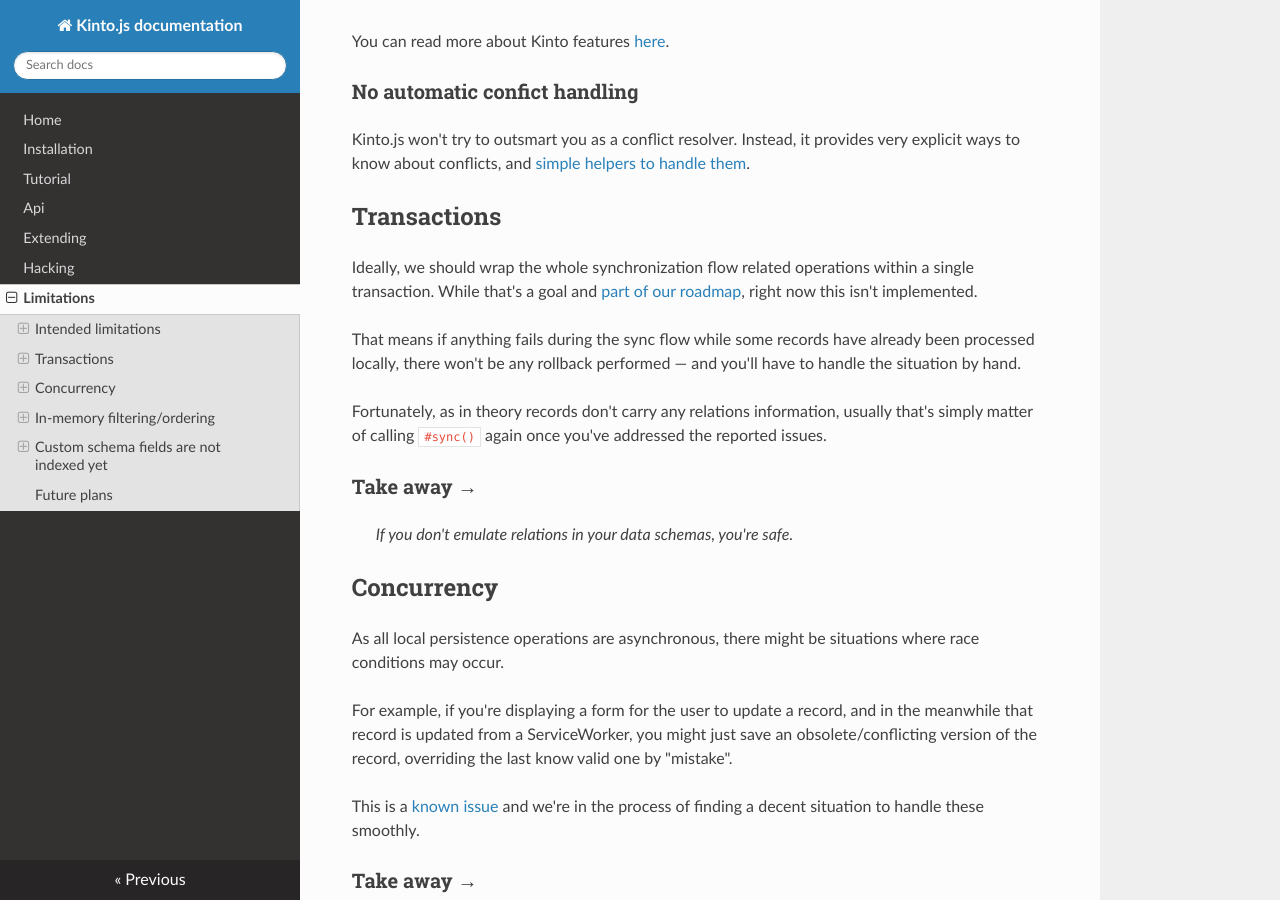
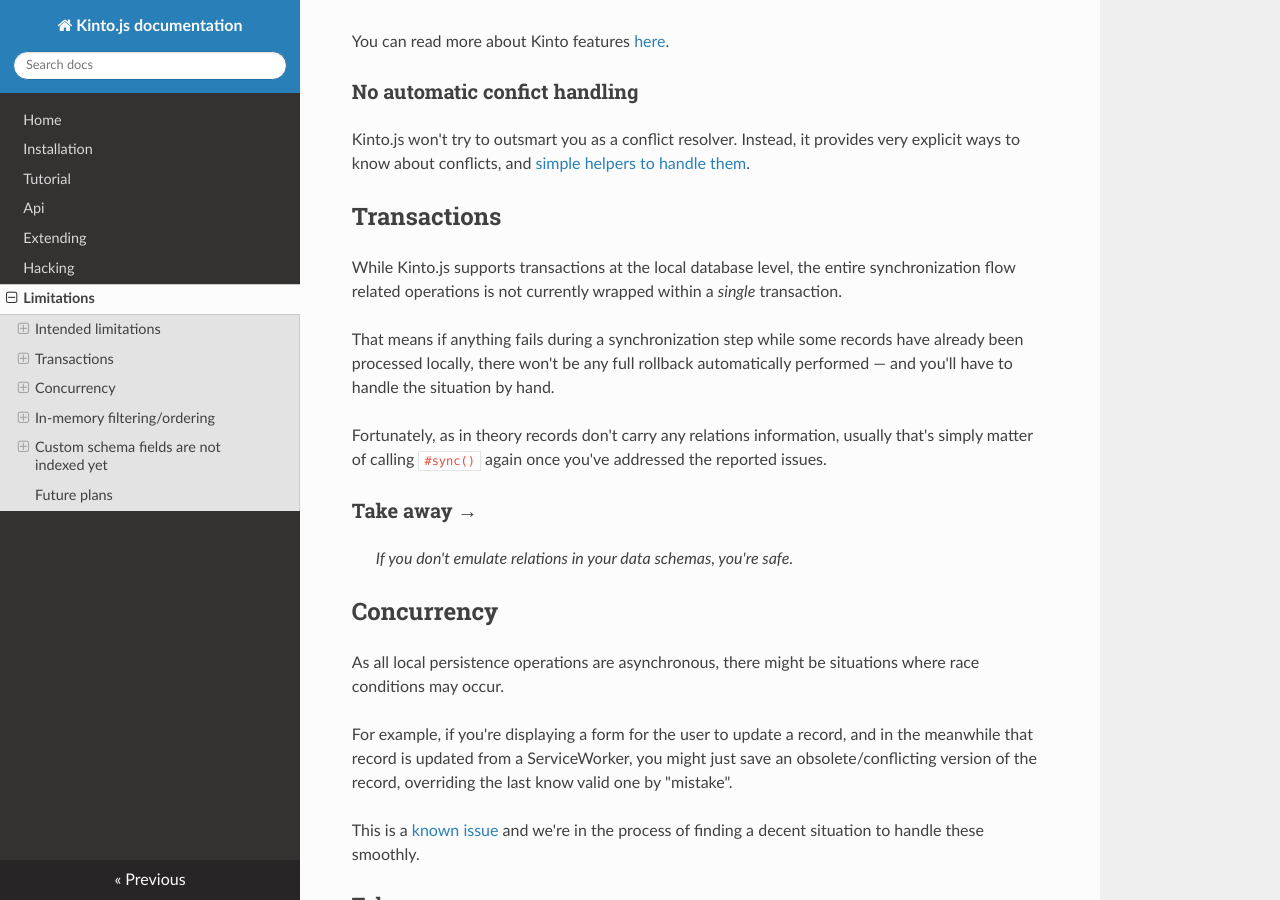
Before and after one commit to Kinto/kinto.js, an MkDocs documentation site: the page built from docs/limitations.md, in a window 1280 px wide and 900 px high, scrolled down 380 px. Built offline with MkDocs 1.6.1, drawn with Linux system fonts in a browser that asks for light colours; nearby versions of some CDN libraries; old or Windows-style settings are respelled for this version of MkDocs.

Commit message:
Updated docs.

```diff
--- a/docs/limitations.md
+++ b/docs/limitations.md
@@ -16,9 +16,9 @@
 
 ## Transactions
 
-Ideally, we should wrap the whole synchronization flow related operations within a single transaction. While that's a goal and [part of our roadmap](https://github.com/mozilla-services/kinto.js/issues/16), right now this isn't implemented.
+While Kinto.js supports transactions at the local database level, the entire synchronization flow related operations is not currently wrapped within a *single* transaction.
 
-That means if anything fails during the sync flow while some records have already been processed locally, there won't be any rollback performed — and you'll have to handle the situation by hand.
+That means if anything fails during a synchronization step while some records have already been processed locally, there won't be any full rollback automatically performed — and you'll have to handle the situation by hand.
 
 Fortunately, as in theory records don't carry any relations information, usually that's simply matter of calling `#sync()` again once you've addressed the reported issues.
 
```
